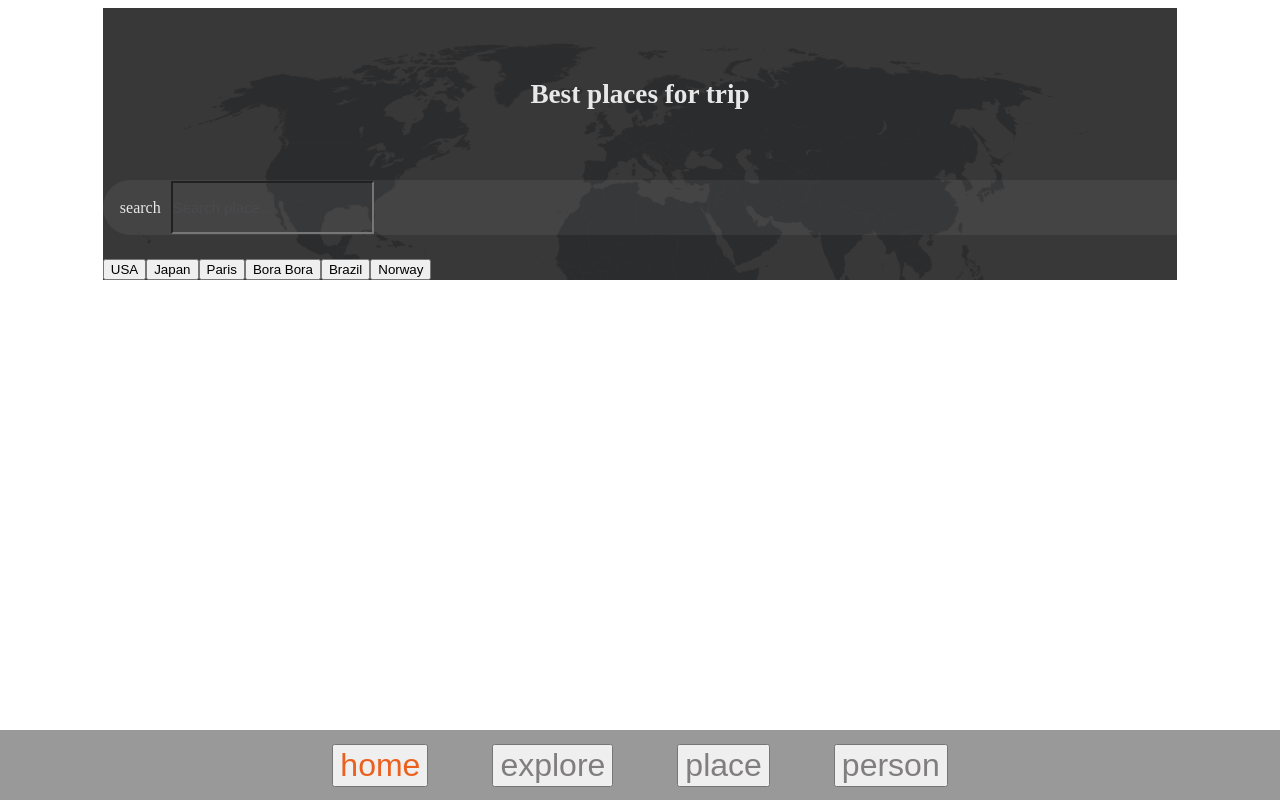
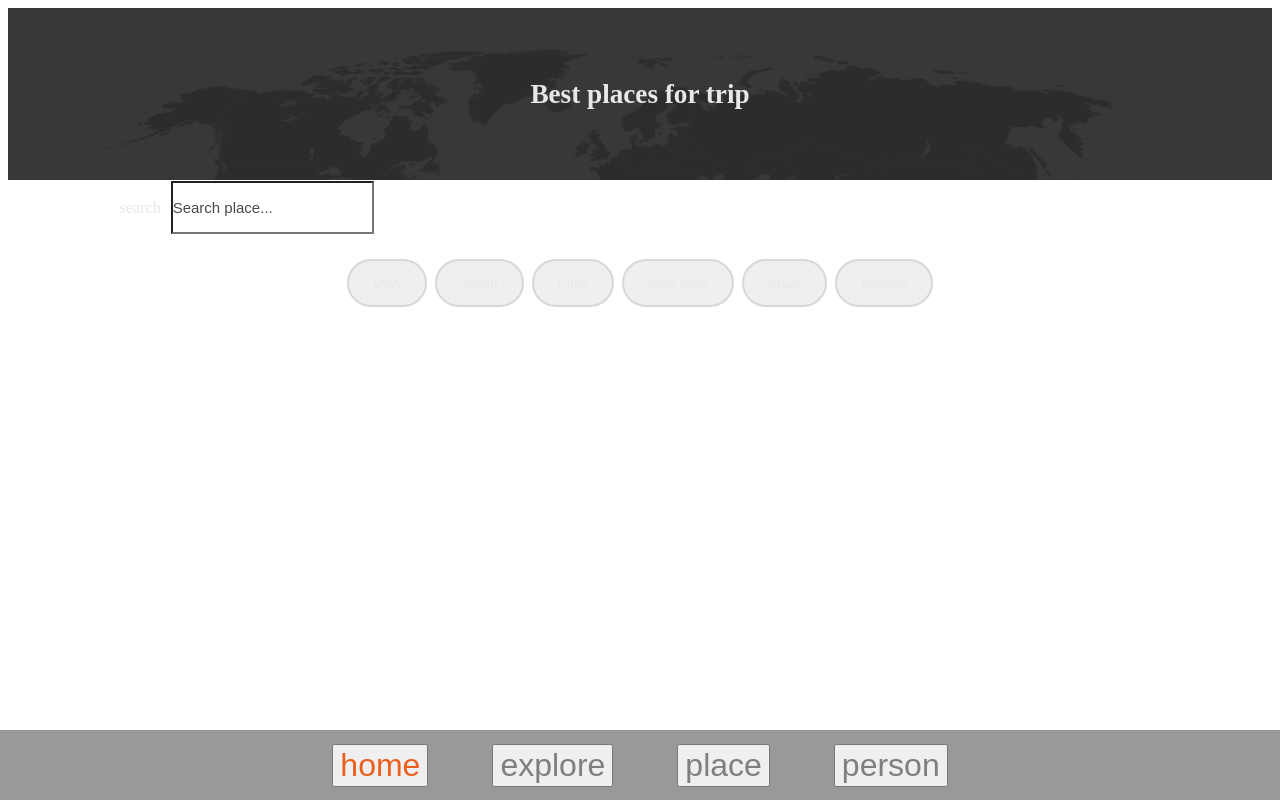
Before and after one commit to Zh3kka/TravelApp, a Next.js app in the folder travel-app/: page / in a window 1280 px wide. Built offline with nearby package versions, Linux system fonts and the light colour scheme.

Commit message:
add filter and  styles for filters

```diff
--- a/travel-app/app/components/elements/Filters/Filters.module.scss
+++ b/travel-app/app/components/elements/Filters/Filters.module.scss
@@ -0,0 +1,32 @@
+@import "../../../../assets/styles/variables";
+
+.wrapper {
+    display: flex;
+    flex-wrap: wrap;
+    align-items: center;
+    justify-content: center;
+
+    > button {
+        display: flex;
+        align-items: center;
+        justify-content: center;
+        transition: border 0.4s ease;
+
+        border-radius: 30px;
+        border: 2px solid rgba($gray, 0.2);
+        color: $white;
+
+        min-width: 80px;
+        padding: 0.9rem 1.5rem;
+        margin-right: 0.5rem;
+        margin-bottom: 0.5rem;
+
+        &:last-child {
+            margin-right: 0;
+        }
+
+        &.active {
+            border-color: rgba($accent, 0.5);
+        }
+    }
+}
--- a/travel-app/app/components/elements/Filters/Filters.tsx
+++ b/travel-app/app/components/elements/Filters/Filters.tsx
@@ -1,5 +1,6 @@
-import React, { FC } from "react";
+import { FC, useState } from "react";
 import styles from "./Filters.module.scss";
+import cn from "classnames";
 
 const cities = [
   {
@@ -21,11 +22,22 @@ const cities = [
     location: "Norway",
   },
 ];
+
 const Filters: FC = () => {
+  const [filter, setFilter] = useState("");
+
   return (
     <div className={styles.wrapper}>
       {cities.map((city) => (
-        <button key={city.location}>{city.location}</button>
+        <button
+          key={city.location}
+          onClick={() => setFilter(city.location)}
+          className={cn({
+            [styles.active]: city.location === filter,
+          })}
+        >
+          {city.location}
+        </button>
       ))}
     </div>
   );
--- a/travel-app/app/components/elements/Home/SearchSection/SearchSection.tsx
+++ b/travel-app/app/components/elements/Home/HeadingSection/HeadingSection.tsx
@@ -1,10 +1,8 @@
 import { FC } from "react";
-import Filters from "../../Filters/Filters";
-import Search from "../../Search/Search";
-import styles from "./SearchSection.module.scss";
+import styles from "./HeadingSection.module.scss";
 import mapImg from "../../../../../assets/images/map.png";
 
-const SearchSection: FC = () => {
+const HeadingSection: FC = () => {
   return (
     <section
       className={styles.section}
@@ -12,11 +10,9 @@ const SearchSection: FC = () => {
     >
       <div>
         <h1>Best places for trip</h1>
-        <Search />
-        <Filters />
       </div>
     </section>
   );
 };
 
-export default SearchSection;
+export default HeadingSection;
--- a/travel-app/package.json
+++ b/travel-app/package.json
@@ -9,6 +9,7 @@
     "lint": "next lint"
   },
   "dependencies": {
+    "classnames": "^2.3.1",
     "material-icons": "^1.11.4",
     "next": "12.2.0",
     "react": "18.2.0",
--- a/travel-app/pages/index.tsx
+++ b/travel-app/pages/index.tsx
@@ -1,6 +1,8 @@
 import { GetStaticProps, NextPage } from "next";
 import Layout from "../app/components/common/Layout";
-import SearchSection from "../app/components/elements/Home/SearchSection/SearchSection";
+import Filters from "../app/components/elements/Filters/Filters";
+import HeadingSection from "../app/components/elements/Home/HeadingSection/HeadingSection";
+import Search from "../app/components/elements/Search/Search";
 import { IPlace } from "../app/types/place";
 
 interface IHome {
@@ -10,8 +12,10 @@ interface IHome {
 const Home: NextPage<IHome> = ({ places }) => {
   return (
     <Layout>
+      <HeadingSection />
       <div style={{ width: "85%", margin: "0 auto" }}>
-        <SearchSection />
+        <Search />
+        <Filters />
       </div>
     </Layout>
   );
```
Also changed, not shown: travel-app/app/components/elements/Home/HeadingSection/HeadingSection.module.scss (renamed from travel-app/app/components/elements/Home/SearchSection/SearchSection.module.scss), 2 other files (tests, documents, lock files or other folders).
